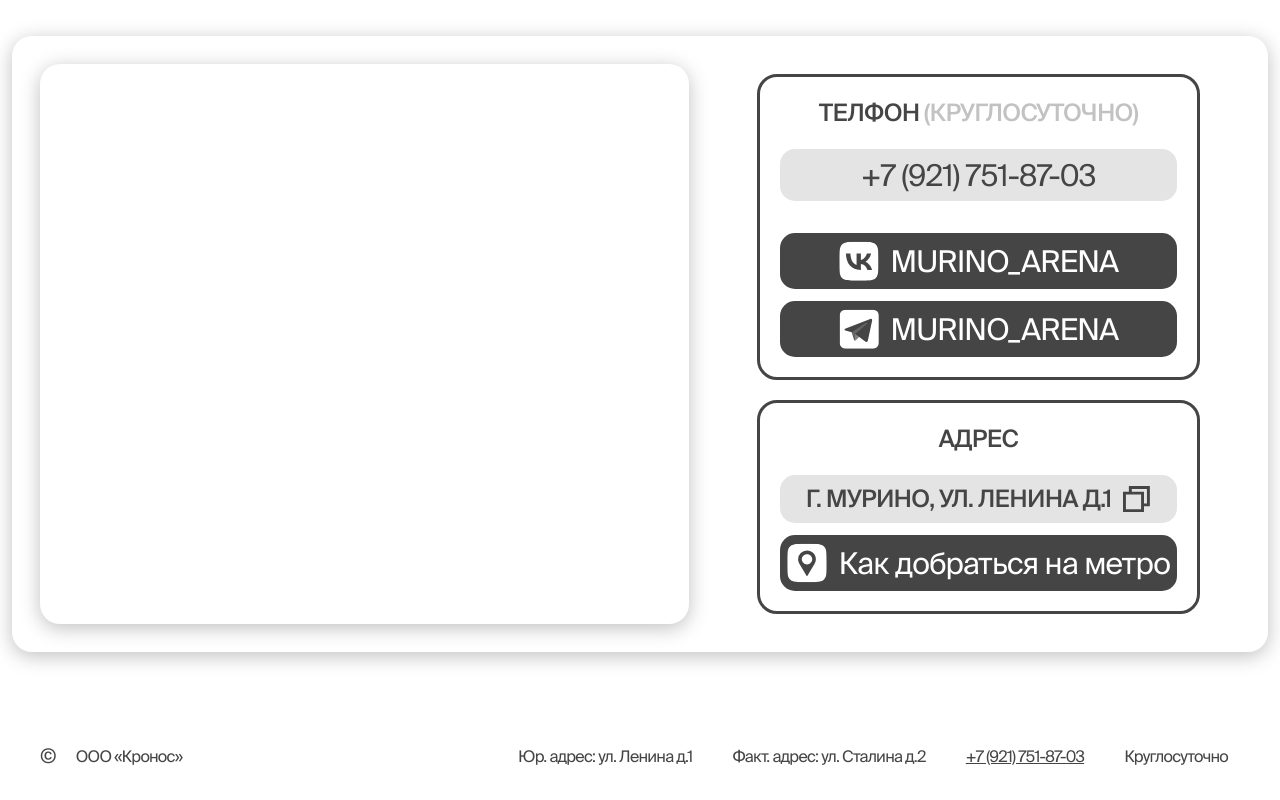
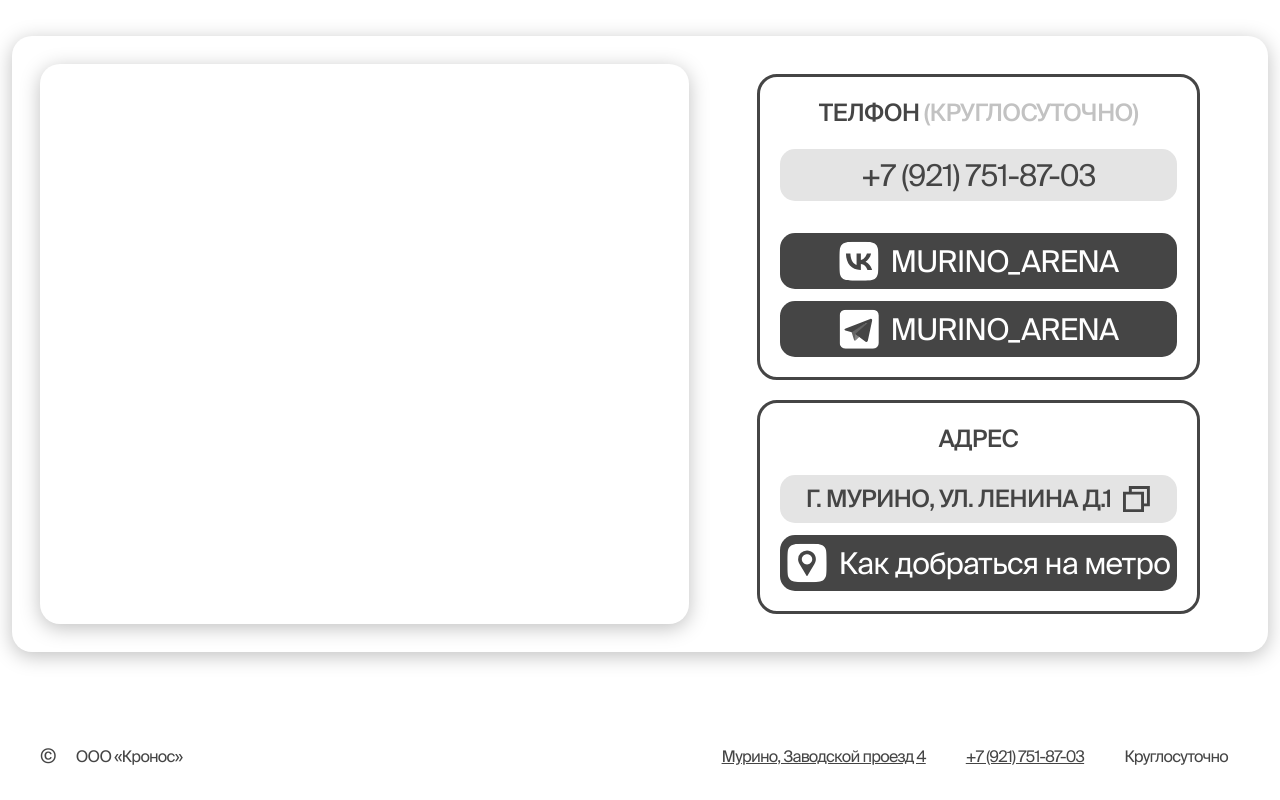
Before and after one commit to mbozhik/murino, a Next.js app: page / in a window 1280 px wide. Shown: the part 3242-4042 px from the top of the page. Built offline with nearby package versions, Linux system fonts and the light colour scheme.

Commit message:
add `custom` addres in `Footer` & refactor `Footer`

```diff
--- a/src/components/ui/Footer.tsx
+++ b/src/components/ui/Footer.tsx
@@ -1,6 +1,12 @@
 import Link from 'next/link'
 
 export default function Footer() {
+  // Array of link information
+  const links = [
+    {text: 'Мурино, Заводской проезд 4', href: 'https://yandex.ru/maps/org/murino_arena/76918350984/?from=mapframe&ll=30.474895%2C60.043823&source=mapframe&utm_source=mapframe&z=16'},
+    {text: '+7 (921) 751-87-03', href: 'tel:+79217518703'},
+  ]
+
   return (
     <div className="flex justify-between mx-10 mb-5 text-lg sm:mb-24 sm:gap-3 sm:mx-3 sm:flex-col xl:text-base sm:text-xs text-custom-gray">
       <div className="flex items-center gap-5 sm:gap-3 sm:justify-center">
@@ -9,11 +15,11 @@ export default function Footer() {
       </div>
 
       <div className="flex gap-10 p-3 sm:grid sm:grid-cols-2 sm:gap-2 sm:border-2 sm:border-custom-e4 rounded-md">
-        <h1>Юр. адрес: ул. Ленина д.1</h1>
-        <h1>Факт. адрес: ул. Сталина д.2</h1>
-        <Link href="tel:+79217518703" className="underline duration-200 hover:text-custom-95">
-          +7 (921) 751-87-03
-        </Link>
+        {links.map((link, index) => (
+          <Link key={index} href={link.href} target="_blank" className="underline duration-200 hover:no-underline">
+            {link.text}
+          </Link>
+        ))}
         <h1>Круглосуточно</h1>
       </div>
     </div>
```
